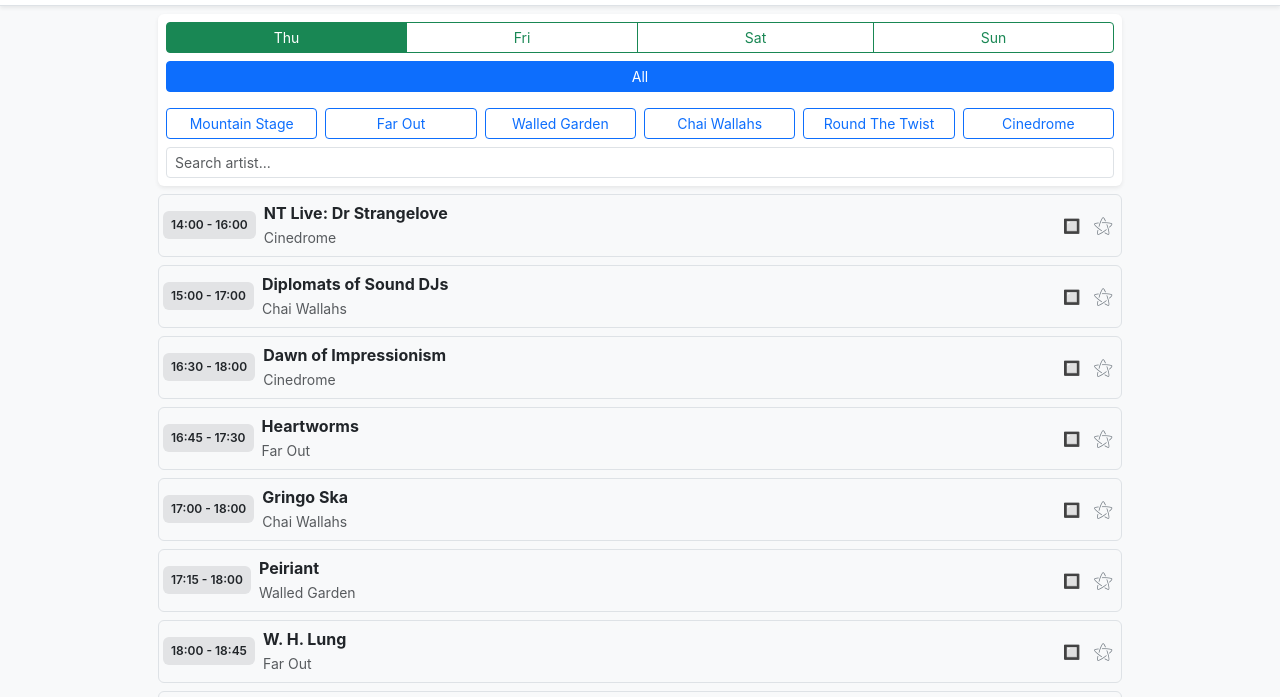
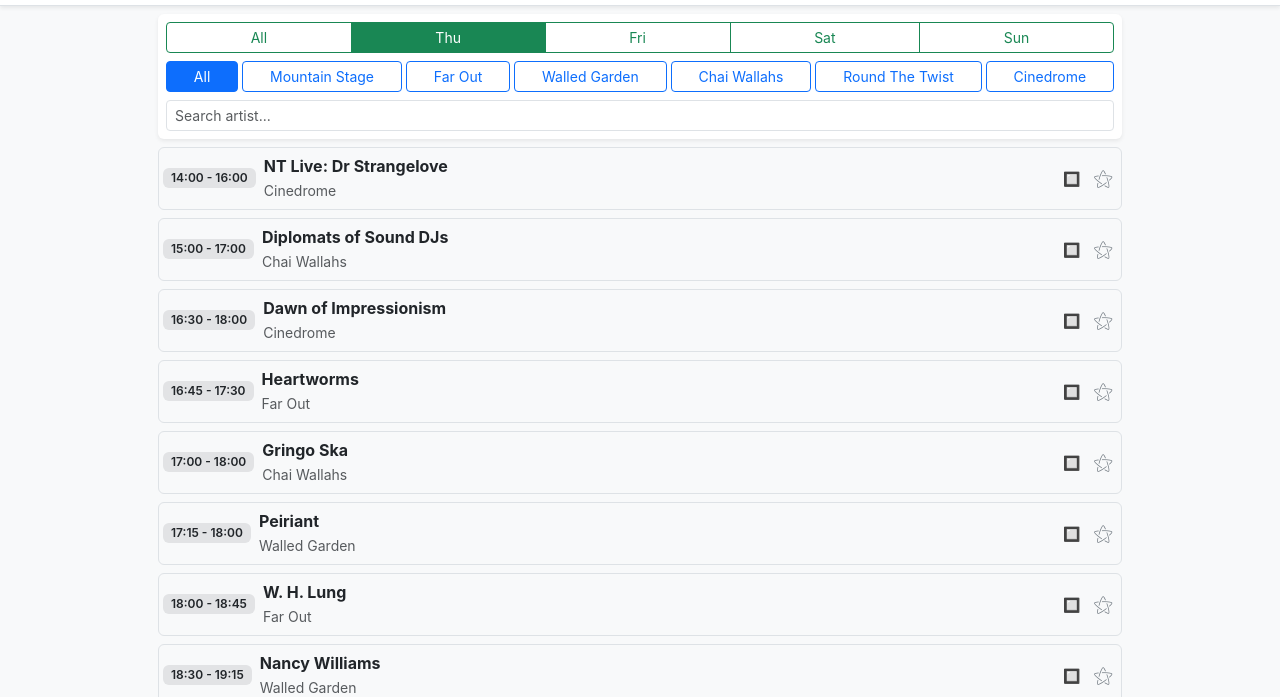
Before and after one commit to michaeljason93/greenman-timetable, a plain HTML site: page index.html in a window 1280 px wide. Shown: the part 50-747 px from the top of the page. Drawn offline with nearby package versions, Linux system fonts and the light colour scheme.

Commit message:
add 'All' date selector

```diff
--- a/app.js
+++ b/app.js
@@ -1,6 +1,7 @@
 // --- 1. STATE MANAGEMENT ---
 let allActs = [];
 let currentDay = 'Thursday';
+let currentDate = 'All';
 let currentStage = 'All';
 let searchQuery = '';
 let showFavoritesOnly = false;
@@ -49,7 +50,9 @@ function renderSchedule() {
   // Filter dataset based on active UI states
   const filtered = allActs.filter(act => {
     const actId = getActId(act);
-    const matchesDay = act.day === currentDay;
+
+    const actDayVal = act.date || act.day;
+    const matchesDay = currentDate === 'All' || actDayVal === currentDate;
     const matchesStage = currentStage === 'All' || act.stage === currentStage;
     const matchesSearch = act.act.toLowerCase().includes(searchQuery.toLowerCase());
     const matchesFav = !showFavoritesOnly || favorites.has(actId);
@@ -58,11 +61,28 @@ function renderSchedule() {
     return matchesDay && matchesStage && matchesSearch && matchesFav && matchesSeen;
   });
 
-  // Sort chronologically by start time taking late night into account
+  const dayOrder = {
+    'thursday': 1,
+    'friday': 2,
+    'saturday': 3,
+    'sunday': 4
+  };
+
   filtered.sort((a, b) => {
-    const ta = parseTimeForSort(a.start);
-    const tb = parseTimeForSort(b.start);
-    return ta - tb;
+    const dayA = String(a.date || a.day || '').trim().toLowerCase();
+    const dayB = String(b.date || b.day || '').trim().toLowerCase();
+
+    const rankA = dayOrder[dayA] || 999;
+    const rankB = dayOrder[dayB] || 999;
+
+    if (rankA !== rankB) {
+      return rankA - rankB;
+    }
+
+    const timeA = parseTimeForSort(a.start);
+    const timeB = parseTimeForSort(b.start);
+
+    return timeA - timeB;
   });
 
   if (filtered.length === 0) {
@@ -70,19 +90,24 @@ function renderSchedule() {
     return;
   }
 
-  // Render cards
-  // Render cards
-  // Render cards
   actListEl.innerHTML = filtered.map(act => {
   const actId = getActId(act);
   const isFav = favorites.has(actId);
   const isSeen = seenActs.has(actId);
 
+  // Format day string (e.g., "Thursday" -> "Thu")
+  const actDay = (act.date || act.day || '');
+  const shortDay = actDay.substring(0, 3);
+
   return `
     <div class="list-group-item d-flex align-items-center px-1 py-2 gap-2 overflow-hidden ${isSeen ? 'bg-success-subtle' : ''} ${isFav ? 'border border-2 border-warning rounded' : 'border border-bottom rounded'}">
 
-        <div class="flex-shrink-0">
-          <span class="badge ${isSeen ? 'border border-1 border-secondary rounded bg-secondary-subtle' : 'bg-secondary-subtle'} text-body fw-semibold py-2 px-2">${act.start} - ${act.end}</span>
+      <div class="flex-shrink-0 d-flex flex-column align-items-start gap-1">
+        ${currentDate === 'All' ? `<span class="badge ${isSeen ? 'border border-1 border-secondary rounded bg-primary-subtle' : 'bg-primary-subtle'} text-primary fw-bold px-2 py-1 w-100">${escapeHtml(shortDay)}</span>` : ''}
+
+        <span class="badge ${isSeen ? 'border border-1 border-secondary rounded bg-secondary-subtle' : 'bg-secondary-subtle'} text-body fw-semibold py-1 px-2">
+          ${escapeHtml(act.start)} - ${escapeHtml(act.end)}
+        </span>
       </div>
 
       <div class="flex-grow-1" style="min-width: 0;">
@@ -93,7 +118,7 @@ function renderSchedule() {
       </div>
 
       <div class="d-flex gap-1 align-items-center flex-shrink-0">
-          <button class="btn btn-link btn-sm p-1 text-decoration-none "
+        <button class="btn btn-link btn-sm p-1 text-decoration-none"
                 onclick="toggleSeen('${actId}')"
                 title="${isSeen ? 'Mark as Unseen' : 'Mark as Seen'}"
                 aria-label="Seen">
@@ -161,12 +186,12 @@ window.toggleSeen = function(actId) {
 function setupEventListeners() {
   // Day Selector (radio buttons)
   const checked = document.querySelector('input[name="day-radio"]:checked');
-  if (checked) currentDay = checked.value;
+  if (checked) currentDate = checked.value;
 
   dayRadioEls = Array.from(document.querySelectorAll('input[name="day-radio"]'));
   dayRadioEls.forEach(radio => radio.addEventListener('change', (e) => {
     if (e.target.checked) {
-      currentDay = e.target.value;
+      currentDate = e.target.value;
       renderSchedule();
     }
   }));
@@ -257,26 +282,25 @@ function populateStageDropdown() {
   });
 
   // Ensure "All" is always first
-  const stages = ['All', ...sortedStages.filter(s => String(s).toLowerCase() !== 'all')];
-  const others = stages.slice(1);
+  const stages = sortedStages.filter(s => String(s).toLowerCase() !== 'all');
 
   const idAll = 'stage-all';
   const checkedAll = currentStage === 'All' ? 'checked' : '';
 
   let html = `
-    <input type="radio" class="btn-check text-center" name="stage-radio" id="${idAll}" value="All" ${checkedAll}>
-    <label class="btn btn-outline-primary btn-sm w-100 mb-2 text-center" for="${idAll}">All</label>
-
-    <div class="d-grid gap-2 w-100" style="grid-template-columns: repeat(auto-fit, minmax(100px, 1fr));">
+    <div class="d-flex flex-wrap gap-1 w-100">
+      <input type="radio" class="btn-check" name="stage-radio" id="${idAll}" value="All" ${checkedAll}>
+      <label class="btn btn-outline-primary btn-sm flex-fill text-nowrap text-center" for="${idAll}">All</label>
   `;
 
-  others.forEach(stage => {
+  stages.forEach(stage => {
     const slug = String(stage).toLowerCase().replace(/\s+/g, '-').replace(/[^a-z0-9\-]/g, '');
     const id = `stage-${slug}`;
     const checked = stage === currentStage ? 'checked' : '';
+
     html += `
       <input type="radio" class="btn-check" name="stage-radio" id="${id}" value="${stage}" ${checked}>
-      <label class="btn btn-outline-primary btn-sm text-truncate w-100" for="${id}">${stage}</label>
+      <label class="btn btn-outline-primary btn-sm flex-fill text-nowrap text-center" for="${id}">${stage}</label>
     `;
   });
 
--- a/index.html
+++ b/index.html
@@ -44,6 +44,10 @@
             <div class="row g-2 mb-2">
                 <div class="col-12">
                     <div class="btn-group w-100" role="group" aria-label="Day Selector">
+
+                        <input type="radio" class="btn-check" name="day-radio" id="day-all" value="All" checked>
+                        <label class="btn btn-outline-success btn-sm" for="day-all">All</label>
+
                         <input type="radio" class="btn-check" name="day-radio" id="day-thu" value="Thursday" checked>
                         <label class="btn btn-outline-success btn-sm" for="day-thu">Thu</label>
 
@@ -62,7 +66,7 @@
             <!-- Stage & Search Inputs -->
             <div class="row g-2 pb-2">
                 <div class="col-12">
-                    <div id="stage-group" class="d-flex flex-wrap gap-2 w-100 overflow-auto" role="group" aria-label="Stage Selector">
+                    <div id="stage-group" class="d-flex flex-wrap w-100 overflow-auto" role="group" aria-label="Stage Selector">
                     </div>
                 </div>
             </div>
```
Lines whose indentation alone changed are shown as unchanged.
